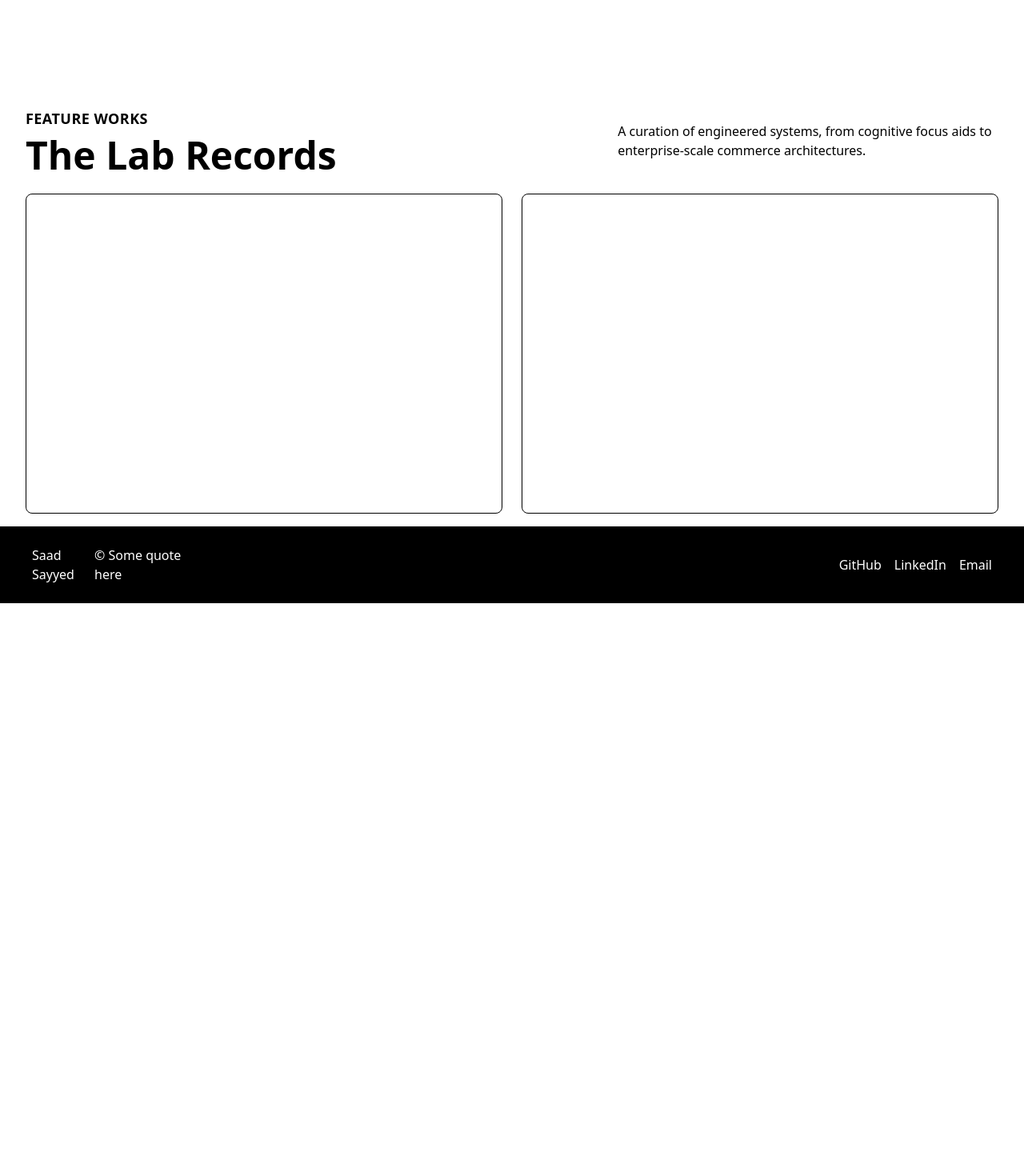
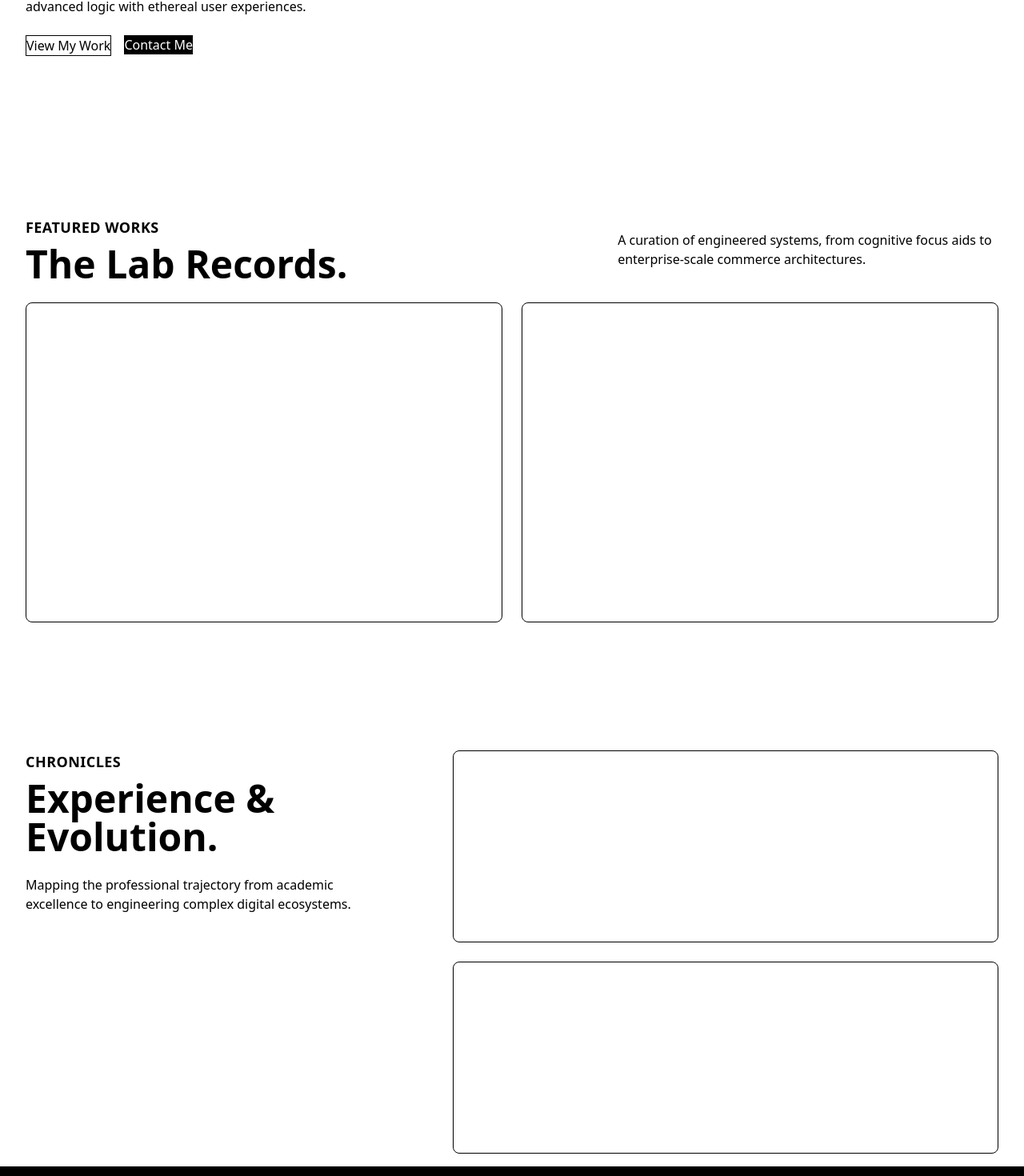
Before and after one commit to saadsayyed10/aie-portfolio, a Next.js app: page / in a window 1280 px wide. Shown: the part 416-1886 px from the top of the page at 80% size. Before the commit the page ends 1170 px from the top, so only its background shows below. Built offline with nearby package versions, Linux system fonts and the light colour scheme.

Commit message:
Experience Layout

```diff
--- a/app/page.tsx
+++ b/app/page.tsx
@@ -1,3 +1,4 @@
+import Experience from "@/component/Experience";
 import Hero from "@/component/Hero";
 import Projects from "@/component/Projects";
 
@@ -6,6 +7,7 @@ const Home = () => {
     <div className="flex justify-center items-center w-full min-h-screen flex-col lg:gap-y-40 lg:px-8 lg:py-4">
       <Hero />
       <Projects />
+      <Experience />
     </div>
   );
 };
--- /dev/null
+++ b/component/Experience.tsx
@@ -0,0 +1,24 @@
+const Experience = () => {
+  return (
+    <div className="flex justify-between items-start w-full">
+      <div className="flex justify-start items-start w-[40%] flex-col lg:gap-y-2">
+        <h6 className="lg:text-lg font-semibold tracking-wide uppercase">
+          Chronicles
+        </h6>
+        <h2 className="lg:text-5xl font-bold">
+          Experience &<br /> Evolution.
+        </h2>
+        <p className="lg:text-base font-medium lg:mt-4">
+          Mapping the professional trajectory from academic excellence to
+          engineering complex digital ecosystems.
+        </p>
+      </div>
+      <div className="flex justify-end items-start w-[60%] flex-col lg:gap-y-6 lg:ml-20">
+        <div className="border rounded-lg w-full h-60"></div>
+        <div className="border rounded-lg w-full h-60"></div>
+      </div>
+    </div>
+  );
+};
+
+export default Experience;
--- a/component/Hero.tsx
+++ b/component/Hero.tsx
@@ -1,11 +1,12 @@
 const Hero = () => {
   return (
-    <div className="flex justify-start items-start w-full flex-col lg:gap-y-2">
+    <div className="flex justify-start items-start w-full flex-col lg:gap-y-2 lg:mb-10 lg:mt-24">
       <h5 className="lg:text-lg font-semibold uppercase tracking-wide">
         Full-Stack Engineer & AI Specialist
       </h5>
       <h1 className="lg:text-7xl w-[60%] font-bold capitalize">
-        AI Engineering & Full-Stack Solutions.
+        AI Engineering &<br />
+        Full-Stack Solutions.
       </h1>
       <p className="lg:text-base font-medium w-[60%] lg:mt-4">
         Building intelligent agents and SaaS platforms that solve real-world
--- a/component/Projects.tsx
+++ b/component/Projects.tsx
@@ -3,10 +3,10 @@ const Projects = () => {
     <div className="flex justify-start items-start flex-col w-full lg:gap-y-6">
       <div className="flex justify-between items-center w-full">
         <div className="flex justify-start items-start w-full flex-col lg:gap-y-2">
-          <h6 className="lg:text-lg font-bold uppercase tracking-wide">
-            Feature Works
+          <h6 className="lg:text-lg font-semibold uppercase tracking-wide">
+            Featured Works
           </h6>
-          <h2 className="lg:text-5xl font-bold">The Lab Records</h2>
+          <h2 className="lg:text-5xl font-bold">The Lab Records.</h2>
         </div>
         <p className="text-left font-medium">
           A curation of engineered systems, from cognitive focus aids to
```
